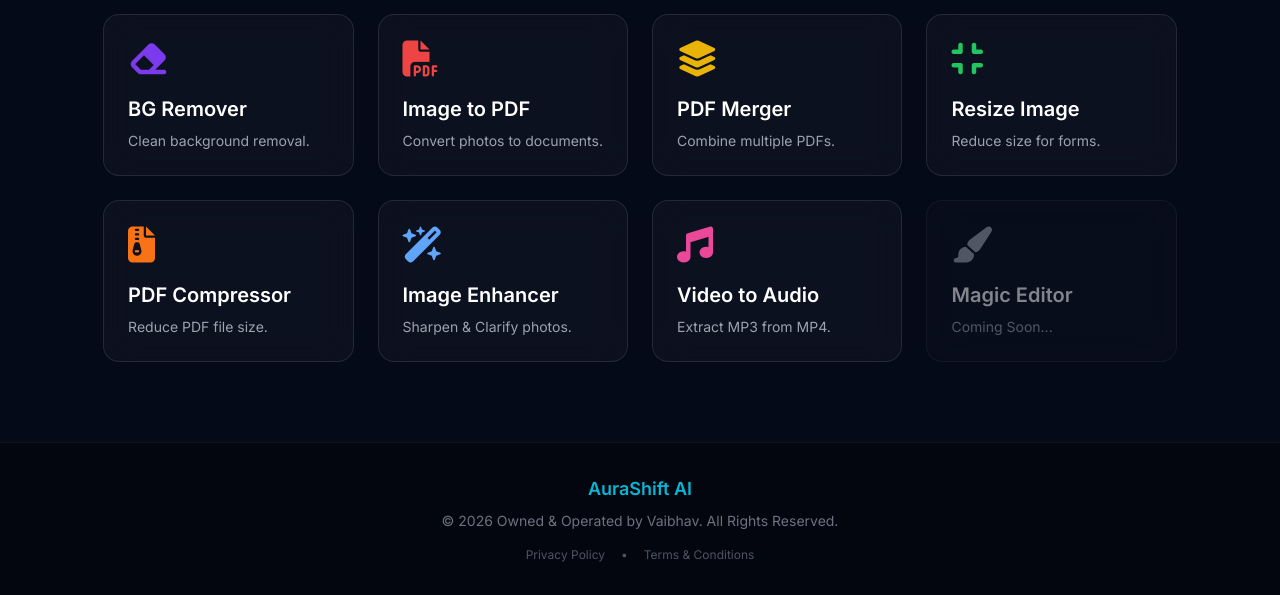
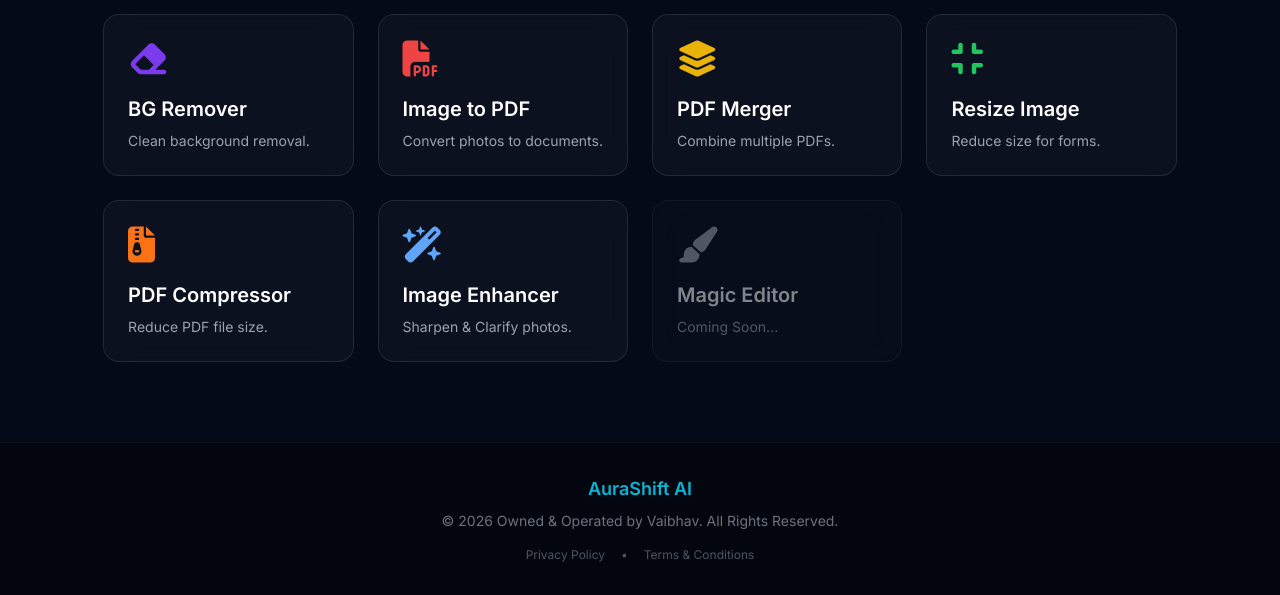
Before and after one commit to vaibhavsharma67676-art/my-ai-tools, a Flask app: page / in a window 1280 px wide. Shown: the part 639-1234 px from the top of the page. Run offline with Flask 3, Linux system fonts and the light colour scheme; some libraries are stand-ins or nearby versions.

Commit message:
Add files via upload

```diff
--- a/app.py
+++ b/app.py
@@ -2,12 +2,10 @@ import os
 from flask import Flask, render_template, request, jsonify, send_file
 from flask_cors import CORS
 from rembg import remove
-from PIL import Image, ImageEnhance, ImageFilter
+from PIL import Image, ImageEnhance
 import io
 import img2pdf
 from pypdf import PdfWriter, PdfReader
-from moviepy.editor import VideoFileClip
-import tempfile
 
 app = Flask(__name__)
 CORS(app)
@@ -79,7 +77,7 @@ def resize_image():
         return send_file(img_io, mimetype='image/jpeg', download_name='resized.jpg')
     except Exception as e: return jsonify({"error": str(e)}), 500
 
-# --- TOOL 5: PDF COMPRESSOR (New) ---
+# --- TOOL 5: PDF COMPRESSOR ---
 @app.route('/api/compress-pdf', methods=['POST'])
 def compress_pdf():
     file = request.files.get('file')
@@ -90,27 +88,25 @@ def compress_pdf():
         for page in reader.pages:
             writer.add_page(page)
         for page in writer.pages:
-            page.compress_content_streams() # Basic Compression
+            page.compress_content_streams()
         pdf_io = io.BytesIO()
         writer.write(pdf_io)
         pdf_io.seek(0)
         return send_file(pdf_io, mimetype='application/pdf', download_name='compressed.pdf')
     except Exception as e: return jsonify({"error": str(e)}), 500
 
-# --- TOOL 6: IMAGE ENHANCER (New) ---
+# --- TOOL 6: IMAGE ENHANCER ---
 @app.route('/api/enhance-image', methods=['POST'])
 def enhance_image():
     file = request.files.get('file')
-    factor = float(request.form.get('val', 1.5)) # 1.0 is original, 2.0 is double sharp
+    factor = float(request.form.get('val', 1.5))
     if not file: return jsonify({"error": "No file"}), 400
     try:
         img = Image.open(file.stream)
-        # Sharpness
         enhancer = ImageEnhance.Sharpness(img)
         img = enhancer.enhance(factor)
-        # Contrast
         enhancer_con = ImageEnhance.Contrast(img)
-        img = enhancer_con.enhance(1.2) # Thoda Contrast bhi badhao
+        img = enhancer_con.enhance(1.2)
 
         img_io = io.BytesIO()
         img.save(img_io, 'PNG')
@@ -118,23 +114,5 @@ def enhance_image():
         return send_file(img_io, mimetype='image/png')
     except Exception as e: return jsonify({"error": str(e)}), 500
 
-# --- TOOL 7: VIDEO TO AUDIO (New) ---
-@app.route('/api/video-to-audio', methods=['POST'])
-def video_to_audio():
-    file = request.files.get('file')
-    if not file: return jsonify({"error": "No file"}), 400
-    try:
-        # Temp file banana padega kyunki MoviePy direct stream nahi leta
-        with tempfile.NamedTemporaryFile(delete=False, suffix='.mp4') as temp_video:
-            file.save(temp_video.name)
-            clip = VideoFileClip(temp_video.name)
-
-            audio_path = temp_video.name + ".mp3"
-            clip.audio.write_audiofile(audio_path, verbose=False, logger=None)
-            clip.close()
-
-            return send_file(audio_path, as_attachment=True, download_name='extracted_audio.mp3')
-    except Exception as e: return jsonify({"error": str(e)}), 500
-
 if __name__ == '__main__':
     app.run(debug=True, port=5000)
--- a/requirements.txt
+++ b/requirements.txt
@@ -4,7 +4,6 @@ rembg
 pillow
 img2pdf
 pypdf
-moviepy
 gunicorn
 werkzeug
 onnxruntime
--- a/templates/index.html
+++ b/templates/index.html
@@ -4,6 +4,10 @@
     <meta charset="UTF-8">
     <meta name="viewport" content="width=device-width, initial-scale=1.0">
     <title>Vaibhav AI Tools - Pro Suite</title>
+    <meta name="description" content="Use Vaibhav AI Tools for free. Remove background, resize images in KB, convert Image to PDF, and merge PDFs online. No login required.">
+    <meta name="keywords" content="Vaibhav AI, AI Tools, Remove Background, Image to PDF, PDF Merger, Resize Image KB">
+    <meta name="author" content="Vaibhav">
+
     <script src="https://cdn.tailwindcss.com"></script>
     <link href="https://fonts.googleapis.com/css2?family=Space+Grotesk:wght@300;700&family=Inter:wght@400;600&display=swap" rel="stylesheet">
     <link rel="stylesheet" href="https://cdnjs.cloudflare.com/ajax/libs/font-awesome/6.4.0/css/all.min.css">
@@ -14,7 +18,6 @@
         body{background: #050A18; color:white; font-family:'Inter'; overflow-x: hidden;}
         .glass{background:rgba(255,255,255,0.03); backdrop-filter:blur(16px); border:1px solid rgba(255,255,255,0.1); transition: 0.3s;}
         .glass:hover{transform: translateY(-5px); border-color: #06B6D4; background:rgba(255,255,255,0.05);}
-        /* Advertisement Background */
         .hero-bg {
             background: linear-gradient(to bottom, rgba(5,10,24,0.3), #050A18),
                         url('https://images.unsplash.com/photo-1618005182384-a83a8bd57fbe?q=80&w=1920&auto=format&fit=crop');
@@ -85,12 +88,6 @@
                 <p class="text-sm text-gray-400 mt-2">Sharpen & Clarify photos.</p>
             </div>
 
-            <div class="glass p-6 rounded-2xl cursor-pointer" onclick="openTool('Video to Audio', '/api/video-to-audio', 'video', false)">
-                <i class="fa-solid fa-music text-pink-500 text-4xl mb-4"></i>
-                <h3 class="text-xl font-bold">Video to Audio</h3>
-                <p class="text-sm text-gray-400 mt-2">Extract MP3 from MP4.</p>
-            </div>
-
             <div class="glass p-6 rounded-2xl cursor-pointer opacity-50">
                 <i class="fa-solid fa-paintbrush text-gray-400 text-4xl mb-4"></i>
                 <h3 class="text-xl font-bold">Magic Editor</h3>
@@ -158,10 +155,8 @@
             fi.removeAttribute('multiple');
             if(type === 'pdf-multi') { fi.setAttribute('multiple', ''); fi.accept = ".pdf"; }
             else if(type === 'pdf-single') { fi.accept = ".pdf"; }
-            else if(type === 'video') { fi.accept = "video/*"; }
             else { fi.accept = "image/*"; }
 
-            // Handle Numeric Input (Resize / Enhance)
             if(hasInput) {
                 valSec.classList.remove('hidden');
                 if(type === 'resize') { valLbl.innerText = "Target Size (KB):"; document.getElementById('valInput').value = 50; }
@@ -195,17 +190,15 @@
 
                     let dlName = "result";
                     if(currentType.includes('pdf')) dlName += ".pdf";
-                    else if(currentType === 'video') dlName += ".mp3";
                     else dlName += ".png";
 
                     let content = `<div class="text-center"><i class="fa-solid fa-check text-green-500 text-4xl mb-3"></i><br><a href="${url}" download="${dlName}" class="bg-neonCyan text-black px-6 py-2 rounded-full font-bold inline-block">Download File</a></div>`;
 
-                    // Show preview for images
                     if(currentType === 'image' || currentType === 'resize' || currentType === 'enhance') {
                         content = `<div class="text-center"><img src="${url}" class="max-h-40 mx-auto mb-3 rounded border border-gray-600"><br><a href="${url}" download="${dlName}" class="bg-green-500 text-white px-6 py-2 rounded-full font-bold">Download Image</a></div>`;
                     }
                     document.getElementById('resultContent').innerHTML = content;
-                } else { alert("Server Error (Maybe file is too big?)"); }
+                } else { alert("Server Error (Check File Size)"); }
             } catch(e) { alert("Failed! " + e); }
             finally { document.getElementById('btnText').innerText = "Run Tool 🚀"; }
         }
```
